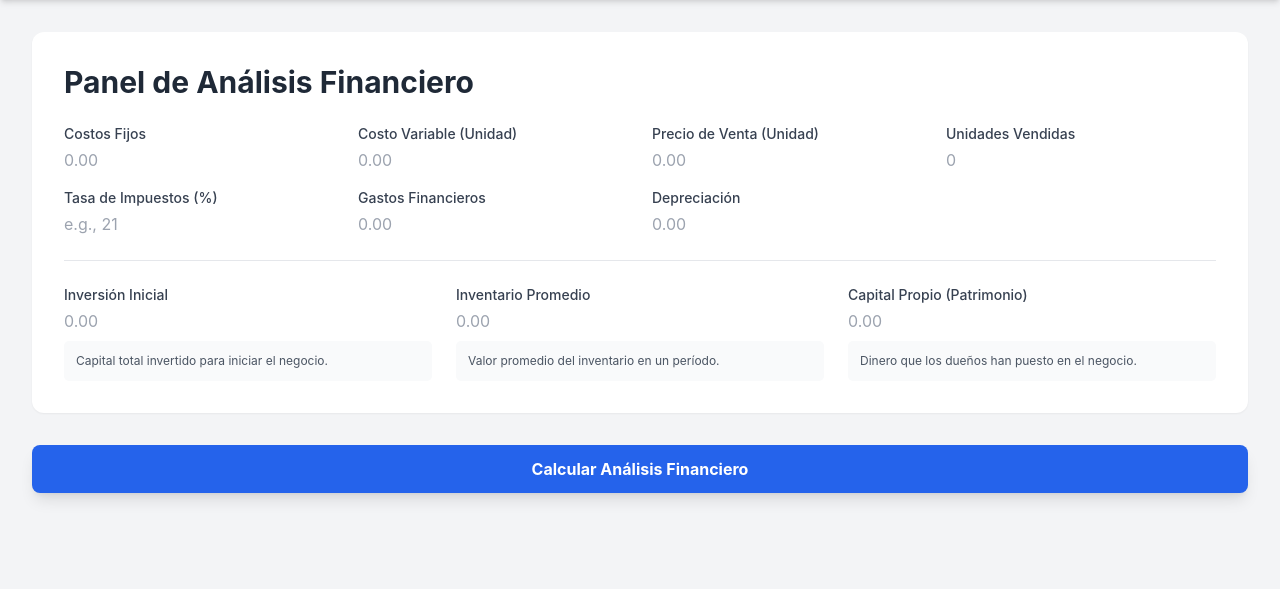
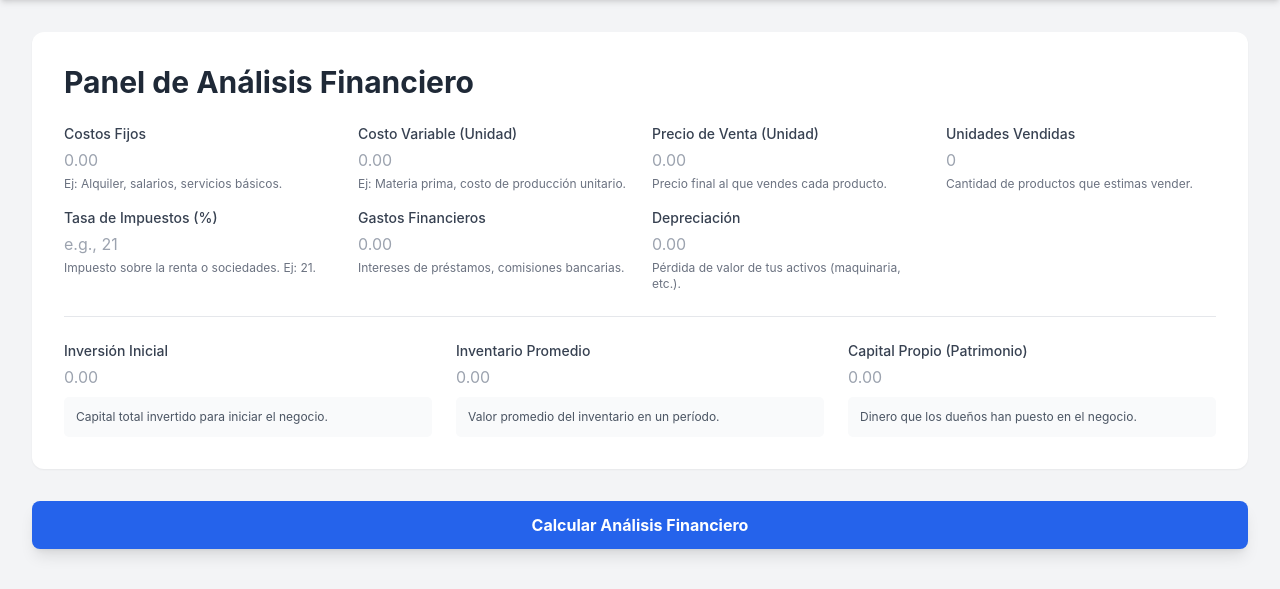
Before and after one commit to antonio9949257/RntBUSS, a PHP site: page /completo.php in a window 1280 px wide. Shown: the part 64-653 px from the top of the page. Run offline with PHP 8.4, Linux system fonts and the light colour scheme; some libraries are stand-ins or nearby versions.

Commit message:
nuevos cambios

```diff
--- a/completo.php
+++ b/completo.php
@@ -73,13 +73,13 @@ if ($_SERVER["REQUEST_METHOD"] == "POST") {
             <div class="bg-white p-8 rounded-xl shadow-sm mb-8">
                 <h2 class="text-3xl font-bold text-gray-800 mb-6">Panel de Análisis Financiero</h2>
                 <div class="grid grid-cols-1 md:grid-cols-2 lg:grid-cols-4 gap-x-6 gap-y-4">
-                    <div><label class="block text-sm font-medium text-gray-700">Costos Fijos</label><input type="number" name="fixedCosts" value="<?= htmlspecialchars($fixedCosts > 0 ? $fixedCosts : '') ?>" class="mt-1 block w-full" placeholder="0.00" step="0.01"></div>
-                    <div><label class="block text-sm font-medium text-gray-700">Costo Variable (Unidad)</label><input type="number" name="variableCostPerUnit" value="<?= htmlspecialchars($variableCostPerUnit > 0 ? $variableCostPerUnit : '') ?>" class="mt-1 block w-full" placeholder="0.00" step="0.01"></div>
-                    <div><label class="block text-sm font-medium text-gray-700">Precio de Venta (Unidad)</label><input type="number" name="salePrice" value="<?= htmlspecialchars($salePrice > 0 ? $salePrice : '') ?>" class="mt-1 block w-full" placeholder="0.00" step="0.01"></div>
-                    <div><label class="block text-sm font-medium text-gray-700">Unidades Vendidas</label><input type="number" name="unitsSold" value="<?= htmlspecialchars($unitsSold > 0 ? $unitsSold : '') ?>" class="mt-1 block w-full" placeholder="0"></div>
-                    <div><label class="block text-sm font-medium text-gray-700">Tasa de Impuestos (%)</label><input type="number" name="taxRate" value="<?= htmlspecialchars($taxRate > 0 ? $taxRate : '') ?>" class="mt-1 block w-full" placeholder="e.g., 21"></div>
-                    <div><label class="block text-sm font-medium text-gray-700">Gastos Financieros</label><input type="number" name="financialExpenses" value="<?= htmlspecialchars($financialExpenses > 0 ? $financialExpenses : '') ?>" class="mt-1 block w-full" placeholder="0.00" step="0.01"></div>
-                    <div><label class="block text-sm font-medium text-gray-700">Depreciación</label><input type="number" name="depreciation" value="<?= htmlspecialchars($depreciation > 0 ? $depreciation : '') ?>" class="mt-1 block w-full" placeholder="0.00" step="0.01"></div>
+                    <div><label class="block text-sm font-medium text-gray-700">Costos Fijos</label><input type="number" name="fixedCosts" value="<?= htmlspecialchars($fixedCosts > 0 ? $fixedCosts : '') ?>" class="mt-1 block w-full" placeholder="0.00" step="0.01"><p class="mt-1 text-xs text-gray-500">Ej: Alquiler, salarios, servicios básicos.</p></div>
+                    <div><label class="block text-sm font-medium text-gray-700">Costo Variable (Unidad)</label><input type="number" name="variableCostPerUnit" value="<?= htmlspecialchars($variableCostPerUnit > 0 ? $variableCostPerUnit : '') ?>" class="mt-1 block w-full" placeholder="0.00" step="0.01"><p class="mt-1 text-xs text-gray-500">Ej: Materia prima, costo de producción unitario.</p></div>
+                    <div><label class="block text-sm font-medium text-gray-700">Precio de Venta (Unidad)</label><input type="number" name="salePrice" value="<?= htmlspecialchars($salePrice > 0 ? $salePrice : '') ?>" class="mt-1 block w-full" placeholder="0.00" step="0.01"><p class="mt-1 text-xs text-gray-500">Precio final al que vendes cada producto.</p></div>
+                    <div><label class="block text-sm font-medium text-gray-700">Unidades Vendidas</label><input type="number" name="unitsSold" value="<?= htmlspecialchars($unitsSold > 0 ? $unitsSold : '') ?>" class="mt-1 block w-full" placeholder="0"><p class="mt-1 text-xs text-gray-500">Cantidad de productos que estimas vender.</p></div>
+                    <div><label class="block text-sm font-medium text-gray-700">Tasa de Impuestos (%)</label><input type="number" name="taxRate" value="<?= htmlspecialchars($taxRate > 0 ? $taxRate : '') ?>" class="mt-1 block w-full" placeholder="e.g., 21"><p class="mt-1 text-xs text-gray-500">Impuesto sobre la renta o sociedades. Ej: 21.</p></div>
+                    <div><label class="block text-sm font-medium text-gray-700">Gastos Financieros</label><input type="number" name="financialExpenses" value="<?= htmlspecialchars($financialExpenses > 0 ? $financialExpenses : '') ?>" class="mt-1 block w-full" placeholder="0.00" step="0.01"><p class="mt-1 text-xs text-gray-500">Intereses de préstamos, comisiones bancarias.</p></div>
+                    <div><label class="block text-sm font-medium text-gray-700">Depreciación</label><input type="number" name="depreciation" value="<?= htmlspecialchars($depreciation > 0 ? $depreciation : '') ?>" class="mt-1 block w-full" placeholder="0.00" step="0.01"><p class="mt-1 text-xs text-gray-500">Pérdida de valor de tus activos (maquinaria, etc.).</p></div>
                 </div>
                 <div class="grid grid-cols-1 md:grid-cols-3 gap-6 pt-6 mt-6 border-t">
                     <div><label class="block text-sm font-medium text-gray-700">Inversión Inicial</label><input type="number" name="initialInvestment" value="<?= htmlspecialchars($initialInvestment > 0 ? $initialInvestment : '') ?>" class="mt-1 block w-full" placeholder="0.00" step="0.01"><div class="info-box text-xs">Capital total invertido para iniciar el negocio.</div></div>
--- a/index.php
+++ b/index.php
@@ -100,6 +100,7 @@ if ($_SERVER["REQUEST_METHOD"] == "POST") {
                                 <div class="absolute inset-y-0 left-0 pl-3 flex items-center pointer-events-none"><span class="text-gray-500 sm:text-sm">$</span></div>
                                 <input type="number" id="fixedCosts" name="fixedCosts" value="<?= htmlspecialchars($fixedCosts > 0 ? $fixedCosts : '') ?>" class="focus:ring-blue-500 focus:border-blue-500 block w-full pl-7 pr-12 sm:text-sm border-gray-300 rounded-md py-2" placeholder="0.00" step="0.01">
                             </div>
+                            <p class="mt-2 text-xs text-gray-500">Incluye renta, salarios, servicios, etc.</p>
                         </div>
                         <div>
                             <label for="variableCostPerUnit" class="block text-sm font-medium text-gray-700 mb-1">Costo Variable por Unidad</label>
@@ -107,6 +108,7 @@ if ($_SERVER["REQUEST_METHOD"] == "POST") {
                                 <div class="absolute inset-y-0 left-0 pl-3 flex items-center pointer-events-none"><span class="text-gray-500 sm:text-sm">$</span></div>
                                 <input type="number" id="variableCostPerUnit" name="variableCostPerUnit" value="<?= htmlspecialchars($variableCostPerUnit > 0 ? $variableCostPerUnit : '') ?>" class="focus:ring-blue-500 focus:border-blue-500 block w-full pl-7 pr-12 sm:text-sm border-gray-300 rounded-md py-2" placeholder="0.00" step="0.01">
                             </div>
+                            <p class="mt-2 text-xs text-gray-500">Costo de materiales, producción, etc. por cada unidad.</p>
                         </div>
                     </div>
                 </div>
@@ -120,10 +122,12 @@ if ($_SERVER["REQUEST_METHOD"] == "POST") {
                                 <div class="absolute inset-y-0 left-0 pl-3 flex items-center pointer-events-none"><span class="text-gray-500 sm:text-sm">$</span></div>
                                 <input type="number" id="salePrice" name="salePrice" value="<?= htmlspecialchars($salePrice > 0 ? $salePrice : '') ?>" class="focus:ring-blue-500 focus:border-blue-500 block w-full pl-7 pr-12 sm:text-sm border-gray-300 rounded-md py-2" placeholder="0.00" step="0.01">
                             </div>
+                            <p class="mt-2 text-xs text-gray-500">El precio al que vendes cada unidad.</p>
                         </div>
                         <div>
                             <label for="unitsSold" class="block text-sm font-medium text-gray-700 mb-1">Unidades Vendidas (Estimado)</label>
                             <input type="number" id="unitsSold" name="unitsSold" value="<?= htmlspecialchars($unitsSold > 0 ? $unitsSold : '') ?>" class="focus:ring-blue-500 focus:border-blue-500 block w-full sm:text-sm border-gray-300 rounded-md py-2" placeholder="0">
+                            <p class="mt-2 text-xs text-gray-500">La cantidad de unidades que planeas vender.</p>
                         </div>
                     </div>
                 </div>
```
